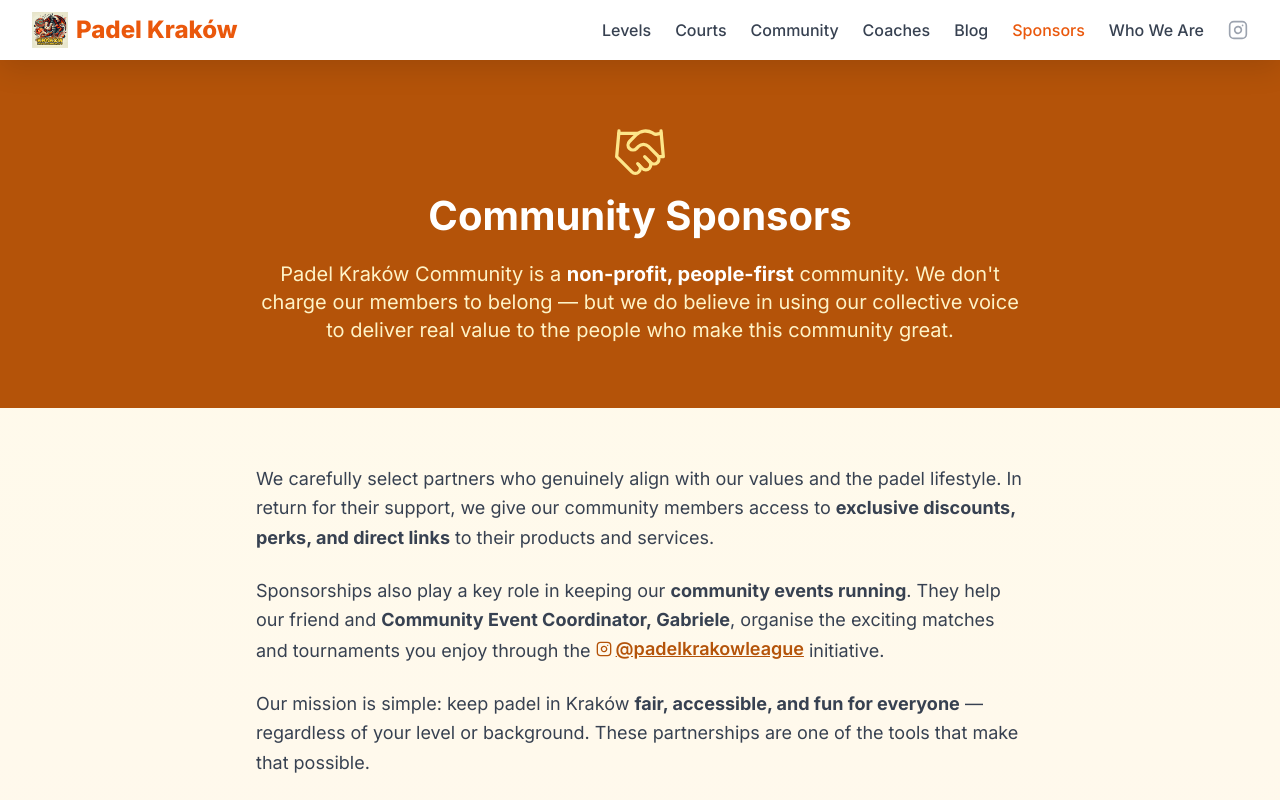
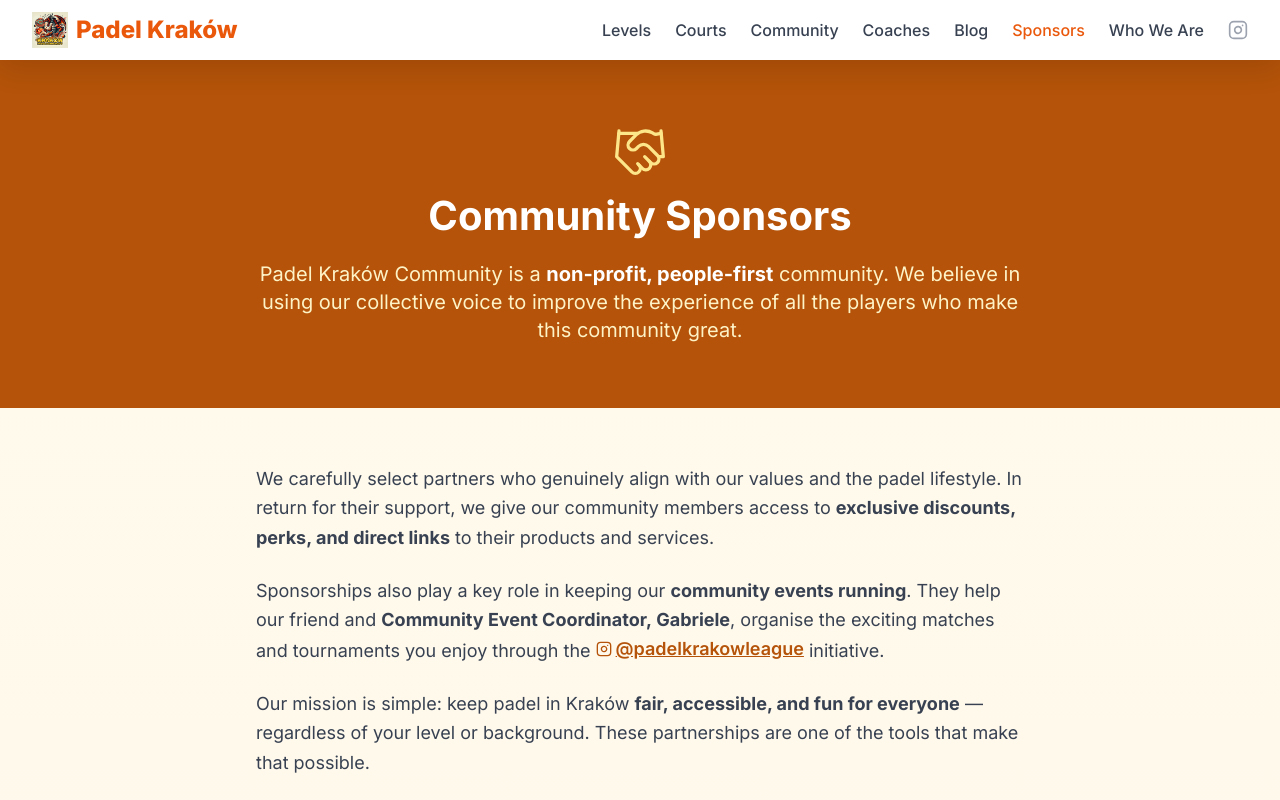
Before and after one commit to Gitperez288/padel-krakow, a Next.js app: page /sponsors in a window 1280 px wide. Shown: the top 800 px of the page. Built offline with nearby package versions, Linux system fonts and the light colour scheme.

Commit message:
copy: update sponsors page intro text

```diff
--- a/src/app/sponsors/page.tsx
+++ b/src/app/sponsors/page.tsx
@@ -34,8 +34,8 @@
           </h1>
           <p className="text-lg md:text-xl text-amber-100 max-w-3xl mx-auto leading-relaxed">
             Padel Kraków Community is a <strong className="text-white">non-profit, people-first</strong> community.
-            We don&apos;t charge our members to belong — but we do believe in using our
-            collective voice to deliver real value to the people who make this community great.
+            We believe in using our collective voice to improve the experience of all the
+            players who make this community great.
           </p>
         </div>
       </section>
```
